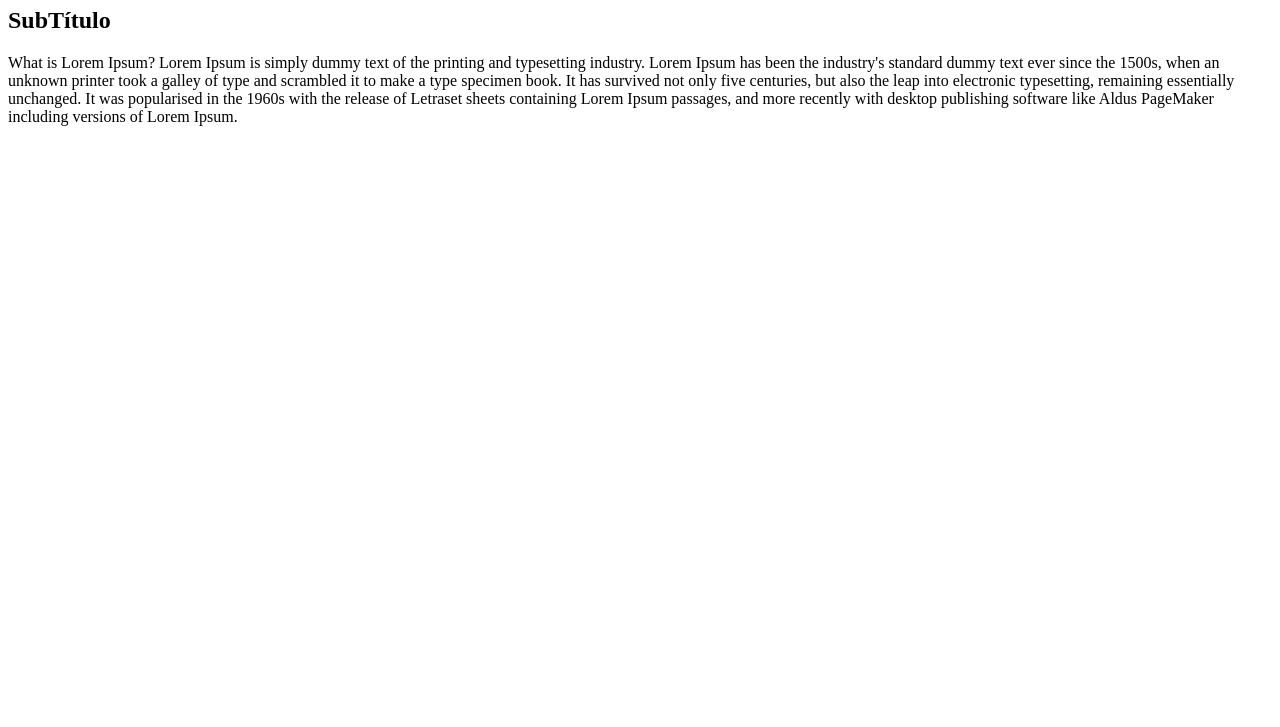
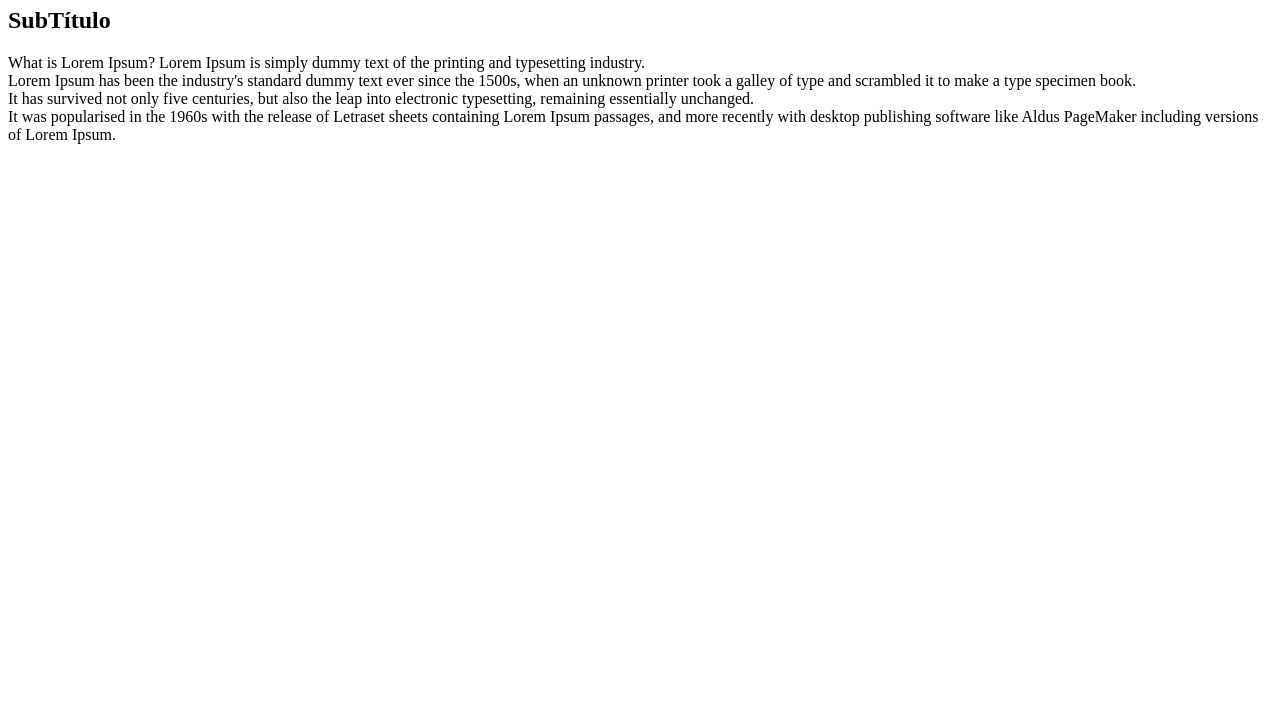
Before and after one commit to Felipemartinssilva/cursohtml, a plain HTML site: page Tituloseoaragrafos.html in a window 1280 px wide. Shown: the part 73-800 px from the top of the page. Drawn offline with Linux system fonts and the light colour scheme.

Commit message:
adicionado para quebra de texto

```diff
--- a/Tituloseoaragrafos.html
+++ b/Tituloseoaragrafos.html
@@ -8,7 +8,7 @@
         <h1>Título</h1>
         <h2>SubTítulo</h2>
         <p>What is Lorem Ipsum?
-            Lorem Ipsum is simply dummy text of the printing and typesetting industry. Lorem Ipsum has been the industry's standard dummy text ever since the 1500s, when an unknown printer took a galley of type and scrambled it to make a type specimen book. It has survived not only five centuries, but also the leap into electronic typesetting, remaining essentially unchanged. It was popularised in the 1960s with the release of Letraset sheets containing Lorem Ipsum passages, and more recently with desktop publishing software like Aldus PageMaker including versions of Lorem Ipsum.</p>
+            Lorem Ipsum is simply dummy text of the printing and typesetting industry. <br> Lorem Ipsum has been the industry's standard dummy text ever since the 1500s, when an unknown printer took a galley of type and scrambled it to make a type specimen book. <br> It has survived not only five centuries, but also the leap into electronic typesetting, remaining essentially unchanged.<br> It was popularised in the 1960s with the release of Letraset sheets containing Lorem Ipsum passages, and more recently with desktop publishing software like Aldus PageMaker including versions of Lorem Ipsum.</p>
         <!-- <h3>Título Nível3</h3>
         <h4>Título Nível4</h4>
         <h5>Título Nível5</h5>
```
